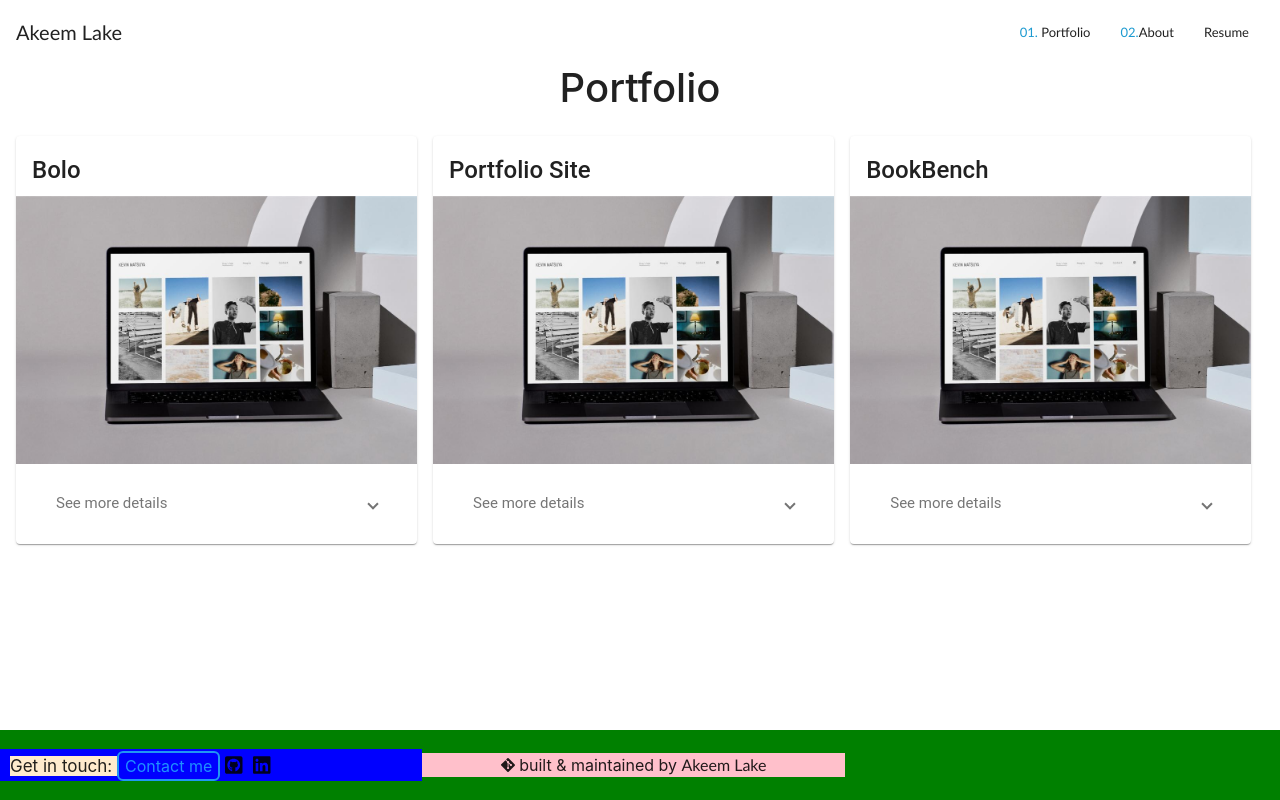
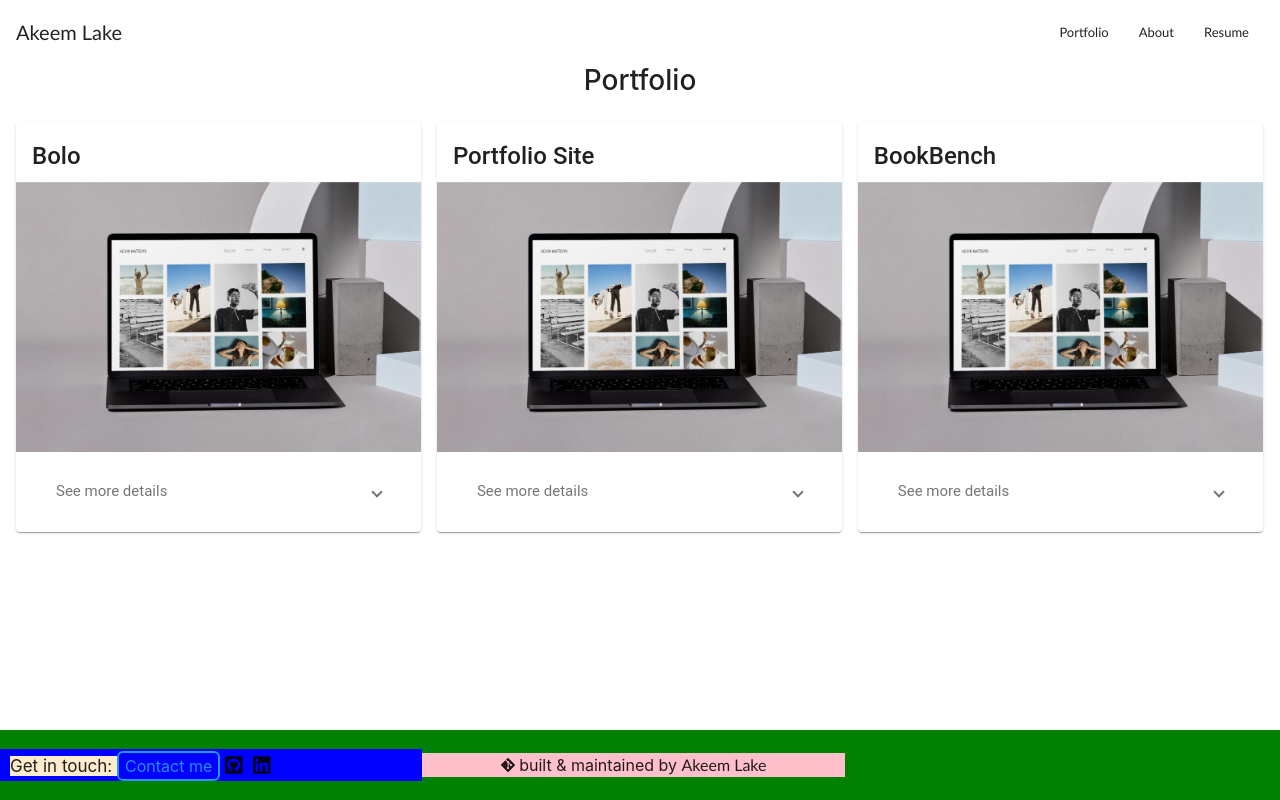
Before and after one commit to aalake/aalake.github.io, an Angular app: page /portfolio in a window 1280 px wide. Built offline with nearby package versions, Linux system fonts and the light colour scheme.

Commit message:
Made changes to portfolio and about pages

```diff
--- a/src/app/about/about.component.html
+++ b/src/app/about/about.component.html
@@ -6,7 +6,7 @@
 
     <div class="description" fxFlex="50" fxFlex.xs="100" fxLayoutAlign="start">
         <mat-card class="mat-elevation-z0">
-            <mat-card-title>About Akeem</mat-card-title>
+            <mat-card-title>About Me</mat-card-title>
             <mat-card-content>
 
                 <!-- <div id="myimg"><img [src]="myimage"></div> -->
--- a/src/app/about/about.component.ts
+++ b/src/app/about/about.component.ts
@@ -39,7 +39,7 @@ export class AboutComponent implements OnInit {
 
   mySkills: ISkills[] =
   [
-    {title:'Programming Languages', skills:['Java','Javascript','HTML5', 'CSS3', 'Typescript', 'SQL']}, /*, icons:[faJava,faJsSquare,faHtml5,faCss3Alt,faDotCircle, faDatabase]},*/
+    {title:'Programming Languages', skills:['Java','Javascript','HTML5','CSS3','Typescript','SQL']}, /*, icons:[faJava,faJsSquare,faHtml5,faCss3Alt,faDotCircle, faDatabase]},*/
     {title:'Libraries & Frameworks',skills:['Angular','Node.js','Express.js']}, /*,icons:[faAngular,faNodeJs, faAngleRight]},*/
     {title:'Tools & Platforms', skills:['Git(Github)','Visual Studio Code','MySQL', 'OS - Mac,Windows,Linux']},/*,icons:[faGit,faFileCode,faDatabase, faLaptopCode]},*/
     {title:'Working Knowledge',skills:['PHP','AWS','Vue.js']}/*,icons:[faPhp, faAws, faVuejs]}*/
--- a/src/app/app.component.css
+++ b/src/app/app.component.css
@@ -47,11 +47,6 @@ mat-sidenav-container {
   /* a:hover{
     color: #287494;
   } */
-
-  .num{
-    color: #1C9AD0;
-    }
-
 
   .contact-modal{
       float: left;
--- a/src/app/app.component.html
+++ b/src/app/app.component.html
@@ -28,8 +28,8 @@
         <a mat-button routerLink="/contact">Contact</a>
         <a mat-button routerLink="/about">About</a> -->
 
-        <a routerLink="/portfolio"><span class="num">01.</span> Portfolio</a>
-        <a routerLink="/about"><span class="num">02.</span>About</a>
+        <a routerLink="/portfolio">Portfolio</a>
+        <a routerLink="/about">About</a>
         <!-- <a routerLink="/contact"><span class="num">03.</span> Contact</a>  -->
         <a href="/assets/files/ALResume21.pdf" rel="noopener noreferrer" target="_blank">Resume</a>
 
--- a/src/app/portfolio/portfolio.component.css
+++ b/src/app/portfolio/portfolio.component.css
@@ -1,4 +1,4 @@
-h1{
+h3{
     text-align: center;
 }
 
@@ -21,3 +21,9 @@ h1{
   .details-title{
     font-weight: bold;
   }
+
+
+img:hover{
+  opacity: 0.6;
+  transition: all 0.3s ease-in;
+}
--- a/src/app/portfolio/portfolio.component.html
+++ b/src/app/portfolio/portfolio.component.html
@@ -1,13 +1,15 @@
-<h1>Portfolio</h1>
+<h3>Portfolio</h3>
 <div class="portfolio-container">
     <div fxLayout="row wrap" fxLayoutGap="16px grid">
-        <div fxFlex="25%" fxFlex.xs="100%" fxFlex.sm="50%" fxFlex.md="50%" fxFlex.lg="33%"  *ngFor="let project of projects">
+        <div fxFlex="25%" fxFlex.xs="100%" fxFlex.sm="50%" fxFlex.md="50%" fxFlex.lg="33.3%"  *ngFor="let project of projects">
 
 
     <mat-card>
         <mat-card-title>{{project.title}}</mat-card-title>
 
+
        <img mat-card-image src="assets/images/create-a-website-1000w.jpg"/>
+
 
         <!-- <mat-divider><hr></mat-divider> -->
         <!-- <mat-divider></mat-divider> -->
@@ -24,7 +26,7 @@
           </mat-expansion-panel-header>
 
          <span class="details-title">Description:</span><p>{{project.description}}</p>
-         <span class="details-title">Stack:</span> <p>{{project.techStack}}</p>
+         <span class="details-title">Stack:</span> <p *ngFor="let item of project.techStack">{{item}}</p>
          <span class="details-title">Contributions:</span><p>{{project.contributions}} </p>
 
         </mat-expansion-panel>
--- a/src/app/portfolio/portfolio.component.ts
+++ b/src/app/portfolio/portfolio.component.ts
@@ -19,8 +19,10 @@ export class PortfolioComponent implements OnInit {
    description: `A web application built under the PPD (Pinecrest Police
     Department) to be used by civilians and police departments, to communicate
     information of crimes and suspicious activities`,
-   techStack:['Angular','HTML5','Bootstrap','Angular Material UI', 'Java Spring Boot',
-    'RESTFUL API', 'SQL(MSSQL)', 'Git(Github)', 'npm', 'Agile(Scrum)' ],
+  //  techStack:['Angular','HTML5','Bootstrap','Angular Material UI', 'Java Spring Boot',
+  //   'RESTFUL API', 'SQL(MSSQL)', 'Git(Github)', 'npm', 'Agile(Scrum)' ],
+    techStack:['Angular, HTML5, Bootstrap, Angular Material UI','Java Spring Boot, RESTFUL API, SQL(MSSQL)',
+    'Git(Github), npm, VS Code, Agile(Scrum) '],
    contributions:'Frontend (Angular, HTML5, CSS3, Bootstrap, Angular Material UI)'},
 
   { title:'Portfolio Site',
```
